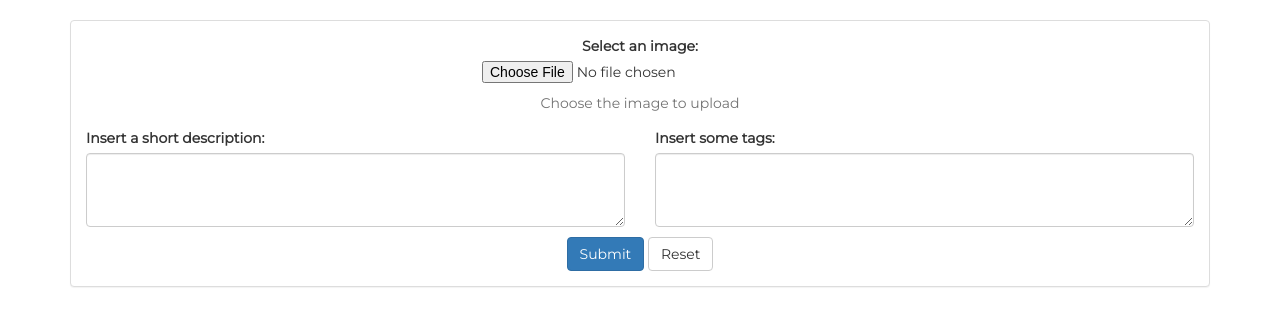
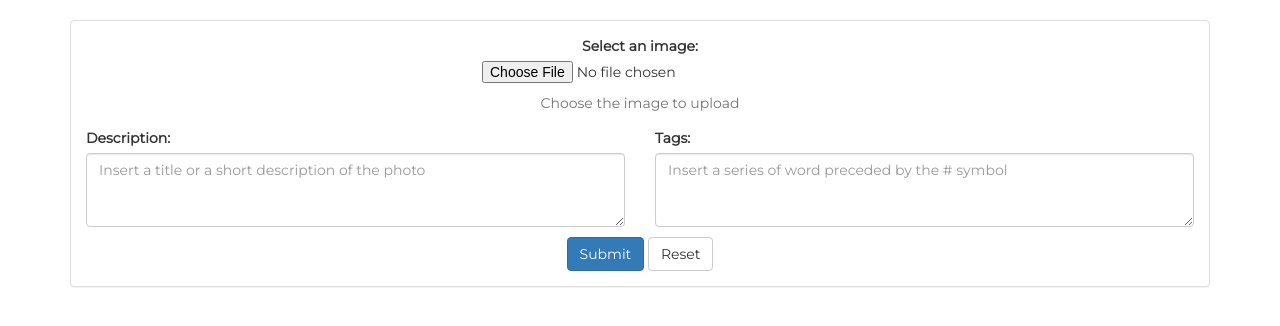
Before and after one commit to ProgettoRetiSistemiInformatici/SiteProject, a PHP site: page /load_image/uploadFile.php in a window 1280 px wide. Shown: the part 151-477 px from the top of the page. Run offline with PHP 8.4, Linux system fonts and the light colour scheme; the visitor is signed in with stand-in values (Sample User, id 1).

Commit message:
Using # symbol for the tag instead of blank space

```diff
--- a/load_image/tagsUpload.php
+++ b/load_image/tagsUpload.php
@@ -8,12 +8,16 @@ if(!$result = $mysqli -> query($query)){
 }
 $photo_id = $result->fetch_object()->id;
 
-$tags = explode(" ", $tags);
+$tags = explode("#", $tags);
 /*
 * Questo controllo al suo interno avrà una query
 * per ogni tabella in cui andranno inseriti i tag
 */
 foreach ($tags as $value){
+  $value = trim($value);
+  if($value == ""){
+    continue;
+  }
   //fai la query dove controlli se esiste già nel DB dei tags altrimenti lo inserisci.
   $query = "SELECT tag, photos_id FROM tags WHERE tag = '$value';";
   if(!$result = $mysqli -> query($query)){
--- a/load_image/uploadFile.php
+++ b/load_image/uploadFile.php
@@ -25,12 +25,12 @@ session_start();
           </div>
           <div class="row">
             <div class="col-md-6">
-              <label for="inputDescription">Insert a short description:</label>
-              <textarea name="description" class="form-control" id="inputDescription" rows="3"></textarea>
+              <label for="inputDescription">Description:</label>
+              <textarea name="description" class="form-control" id="inputDescription" rows="3" placeholder="Insert a title or a short description of the photo"></textarea>
             </div>
             <div class="col-md-6">
-              <label for="inputTags">Insert some tags:</label>
-              <textarea name="tags" class="form-control" id="inputTags" rows="3"></textarea>
+              <label for="inputTags">Tags:</label>
+              <textarea name="tags" class="form-control" id="inputTags" rows="3" placeholder="Insert a series of word preceded by the # symbol"></textarea>
             </div>
           </div>
           <div class="row">
```
